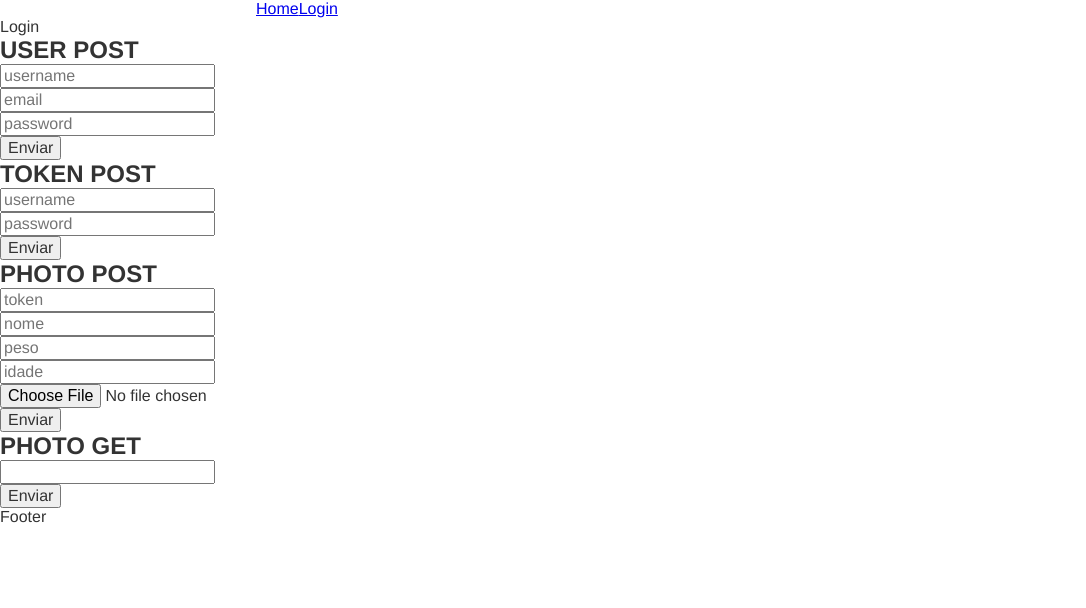
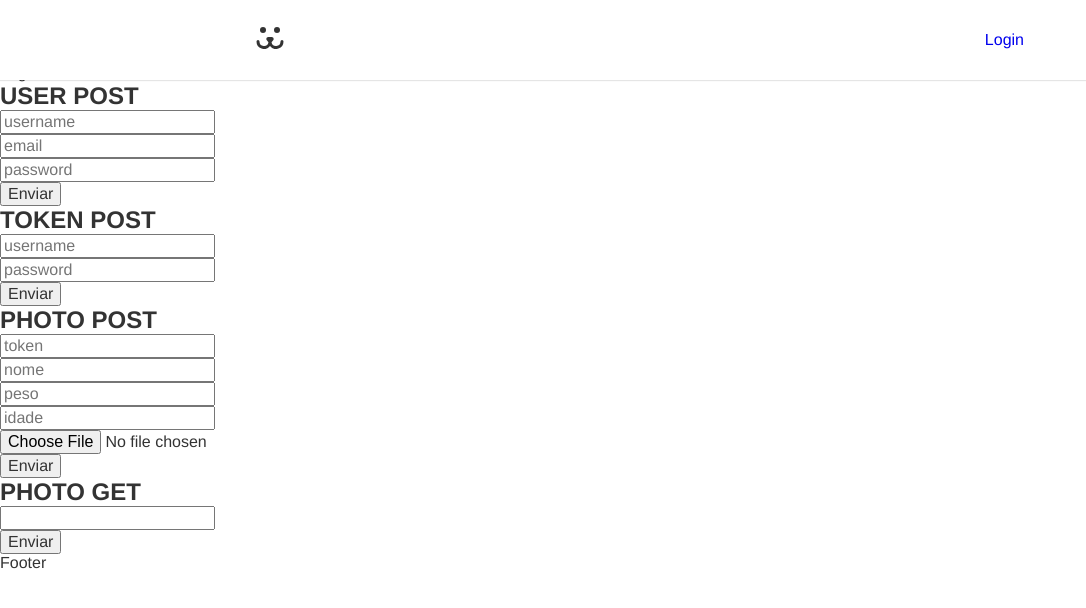
Before and after one commit to ThiagoMarques/reactSysDogs, a React (Vite) app: page /login in a window 1280 px wide. Shown: the top 608 px of the page, without its empty margins (0-1086 px from the left). Built offline with nearby package versions, Linux system fonts and the light colour scheme.

Commit message:
feat: adiciona estilo ao header

```diff
--- a/src/App.css
+++ b/src/App.css
@@ -3,6 +3,7 @@
 }
 
 body {
+    padding-top: 4rem;
     margin: 0;
     color: #333;
     --type-first: helvetica, Arial, sans-serif;
@@ -32,6 +33,10 @@
     color: #333;
 }
 
+a {
+    text-decoration: none;
+}
+
 .container {
     max-width: 50rem;
     padding: 0 1rem;
--- a/src/Components/Header.jsx
+++ b/src/Components/Header.jsx
@@ -1,15 +1,18 @@
 import React from 'react'
 import styles from './Header.module.css'
 import { Link } from 'react-router-dom'
+import {ReactComponent as Dogs} from '../Assets/dogs.svg'
 
 const Header = () => {
   return (
-    <div className={styles.header}>
-        <nav className='container'>
-            <Link to="/">Home</Link>
+    <header className={styles.header}>
+        <nav className={`${styles.nav} container`}>
+            <Link className={styles.logo} to="/" aria-label='Dogs - Home'>
+              <Dogs />
+            </Link>
             <Link to="/login">Login</Link>
         </nav>
-    </div>
+    </header>
   )
 }
 
--- a/src/Components/Header.module.css
+++ b/src/Components/Header.module.css
@@ -0,0 +1,37 @@
+.header {
+    box-shadow: 0px 1px 1px rgba(0,0,0,0.1);
+    padding: 0.5rem 0;
+    position: fixed;
+    width: 100%;
+    z-index: 100;
+    background: #fff;
+    top: 0px;
+}
+
+.nav {
+    display: flex;
+    justify-content: space-between;
+    align-items: center;
+    height: 4rem;
+}
+
+.logo {
+    padding: .5rem 0;
+}
+
+.login {
+    display: flex;
+    color: #333;
+    align-items: center;
+}
+
+.login::after {
+    content: '';
+    display: inline-block;
+    width: 14px;
+    height: 17px;
+    background-color: url('../Assets/usuario.svg') no-repeat center center;
+    margin-left: 0.5rem;
+    position: relative;
+    top: -1px;
+}
```
